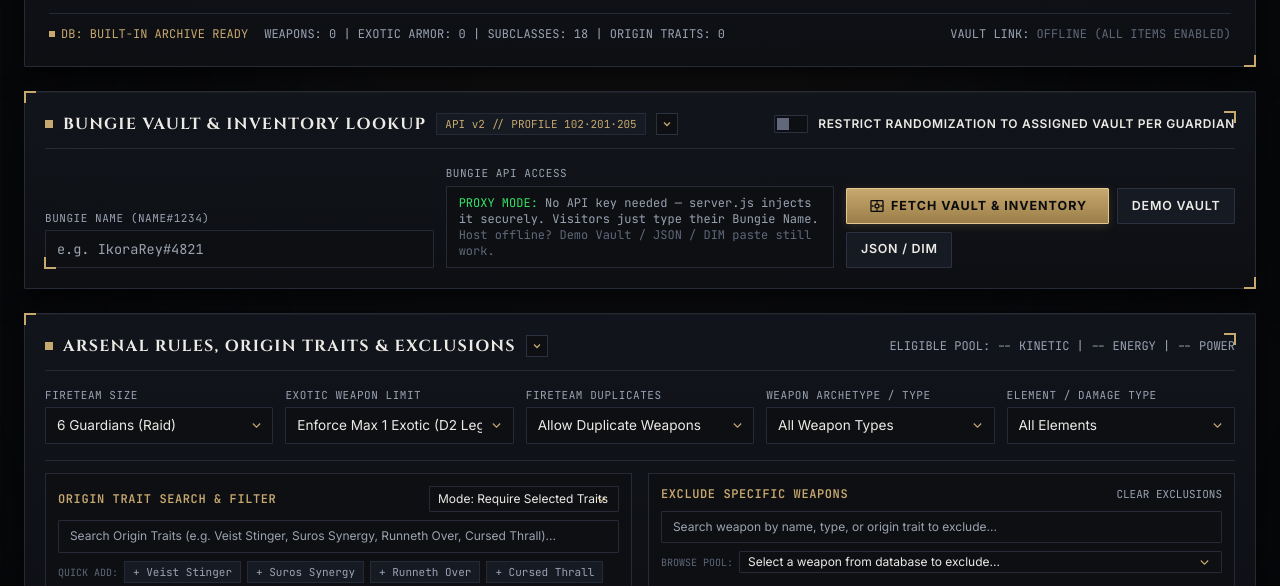
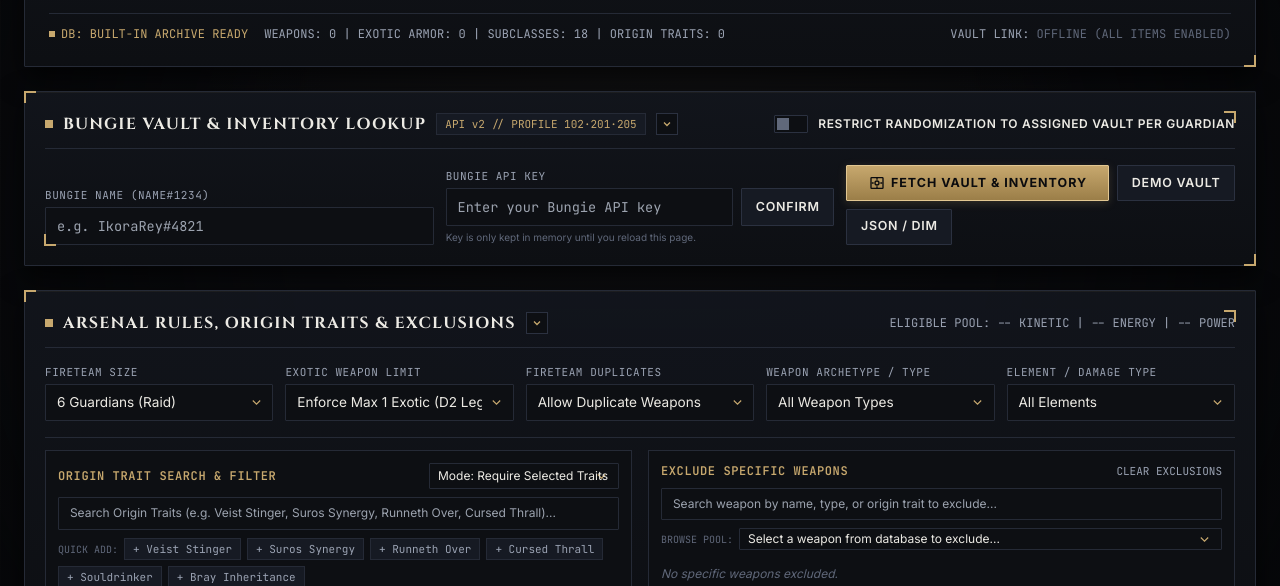
Before and after one commit to EnforcerRyan/Fireteam-stuff, a plain HTML site: page index.html in a window 1280 px wide. Shown: the part 188-774 px from the top of the page. Drawn offline with nearby package versions, Linux system fonts and the light colour scheme.

Commit message:
Add input for Bungie API Key with confirmation button

```diff
--- a/index.html
+++ b/index.html
@@ -571,16 +571,27 @@
             <input type="text" id="inpBungieName" placeholder="e.g. IkoraRey#4821" class="d2-input w-full font-mono-tech" autocomplete="off">
           </div>
 
-          <!-- API Key handled server-side by proxy -->
-          <div class="lg:col-span-4">
-            <label class="block text-[11px] font-mono-tech uppercase tracking-wider text-[#9aa2b2] mb-1">
-              Bungie API Access
-            </label>
-            <div class="px-3 py-2 bg-[#0d0f13] border border-[#252a36] text-xs text-[#9aa2b2] font-mono-tech">
-              <span class="text-[#35e366]">PROXY MODE:</span> No API key needed — server.js injects it securely. Visitors just type their Bungie Name.<br>
-              <span class="text-[#60687a]">Host offline? Demo Vault / JSON / DIM paste still work.</span>
-            </div>
-          </div>
+         <div class="lg:col-span-4">
+  <label for="inpBungieApiKey" class="block text-[11px] font-mono-tech uppercase tracking-wider text-[#9aa2b2] mb-1">
+    Bungie API Key
+  </label>
+  <div class="flex gap-2">
+    <input
+      type="password"
+      id="inpBungieApiKey"
+      class="d2-input min-w-0 flex-1 font-mono-tech"
+      autocomplete="off"
+      placeholder="Enter your Bungie API key"
+      aria-describedby="apiKeyStatus"
+    >
+    <button type="button" onclick="confirmBungieApiKey()" class="btn-ghost">
+      Confirm
+    </button>
+  </div>
+  <p id="apiKeyStatus" class="mt-1 text-[10px] text-[#60687a]" aria-live="polite">
+    Key is only kept in memory until you reload this page.
+  </p>
+</div>
 
           <!-- Vault Action Buttons -->
           <div class="lg:col-span-4 flex flex-wrap items-center gap-2">
```
